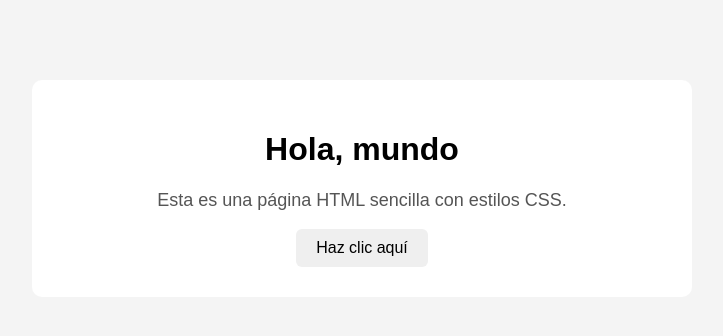
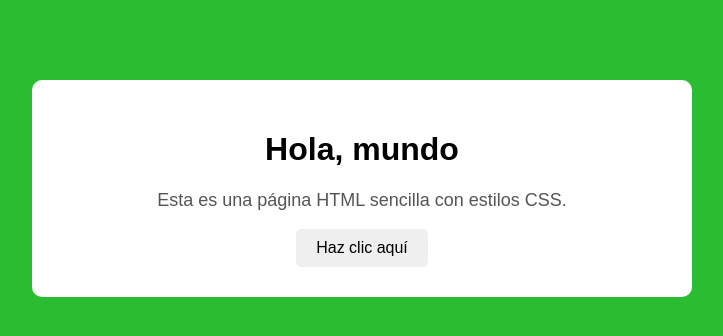
Before and after one commit to LenysMendoza088/primer_repositorio, a plain HTML site: page index.html in a window 1280 px wide. Shown: the whole page, without its empty margins (278-1001 px from the left). Drawn offline with Linux system fonts and the light colour scheme.

Commit message:
HTML y CSS modificados

```diff
--- a/index.html
+++ b/index.html
@@ -3,7 +3,7 @@
 <head>
     <meta charset="UTF-8">
     <meta name="viewport" content="width=device-width, initial-scale=1.0">
-    <title>Mi primera página</title>
+    <title>Ejemplo Despliegue</title>
     <link rel="stylesheet" href="styles.css">
 </head>
 <body>
--- a/styles.css
+++ b/styles.css
@@ -1,6 +1,6 @@
 body {
     font-family: Arial, sans-serif;
-    background-color: #f4f4f4;
+    background-color: #2abd32;
     margin: 0;
     padding: 0;
 }
```
